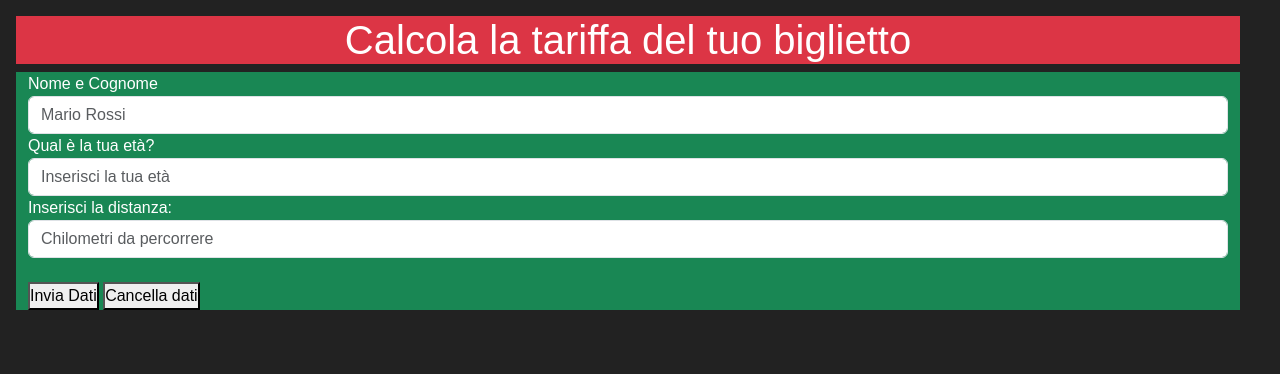
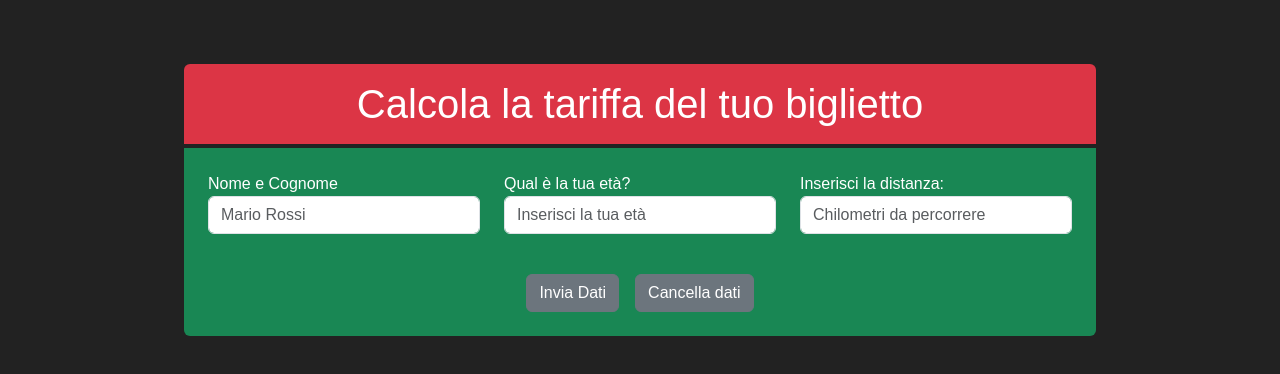
Before and after one commit to SerenaMichetti/js-biglietto-treno-form, a plain HTML site: page index.html in a window 1280 px wide. Drawn offline with nearby package versions, Linux system fonts and the light colour scheme.

Commit message:
sistamata la prima parte della pagina dove vengono richiesti i dati all'utente con bootstrap

```diff
--- a/index.html
+++ b/index.html
@@ -13,28 +13,40 @@
 </head>
 
 <body>
-    <div class="d-flex row container-fluid ">
-        <h1 class="d-flex justify-content-center bg-danger">Calcola la tariffa del tuo biglietto</h1>
+    <div class="container w-75 mx-auto mt-5">
+        <h1 class="d-flex justify-content-center bg-danger py-3 text-white rounded-top mb-1">
+            Calcola la tariffa del tuo biglietto
+        </h1>
 
-        <form class="bg-success">
+        <div class=" bg-success p-4 rounded-bottom">
 
+            <div class="row">
                 <!--nome cognome del passeggero-->
+                <section class="col-4 mb-3">
                     <label for="nameSurnameInput">Nome e Cognome</label>
-            <input type="text" class="form-control" id="nameSurnameInput" name="nome_cognome_persona" placeholder="Mario Rossi" required>
-
+                    <input type="text" class="form-control" id="nameSurnameInput" name="nome_cognome_persona"
+                    placeholder="Mario Rossi" required>
+                </section>
                 <!--età del passeggero-->
+                <section class="col-4 mb-3">
                     <label for="etaInput">Qual è la tua età?</label>
-            <input type="number" class="form-control" id="etaInput" name="eta_persona" placeholder="Inserisci la tua età" required>
-
+                    <input type="number" class="form-control" id="etaInput" name="eta_persona"
+                    placeholder="Inserisci la tua età" required>
+                </section>
+                <section class="col-4 mb-3">
                     <!--distanza da percorrere-->
                     <label for="distanzaInput">Inserisci la distanza:</label>
-            <input type="number" class="form-control" id="distanzaInput" name="valore_numerico" placeholder="Chilometri da percorrere" required>
-            <br>
+                    <input type="number" class="form-control" id="distanzaInput" name="valore_numerico"
+                    placeholder="Chilometri da percorrere" required>
+                </section>
+            </div>
+            <div class="d-flex justify-content-center mt-4">
+                <!-- Buttons -->
+                <button type="submit" id="btnSubmit" class="btn btn-secondary me-3">Invia Dati</button>
+                <button type="reset" id="btnReset" class="btn btn-secondary">Cancella dati</button>
+            </div>
 
-            <!-- Buttons -->
-            <button type="submit" id="btnSubmit">Invia Dati</button>
-            <button type="reset" id="btnReset">Cancella dati</button>
-        </form>
+        </div>
     </div>
 
     <!-- Biglietto -->
```
Also changed, not shown: style.css (line endings or trailing spaces). Lines whose indentation alone changed are shown as unchanged.
